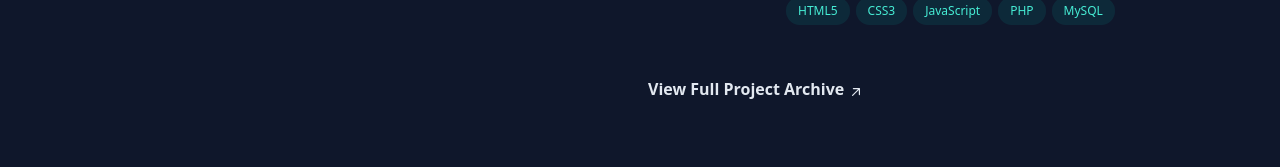
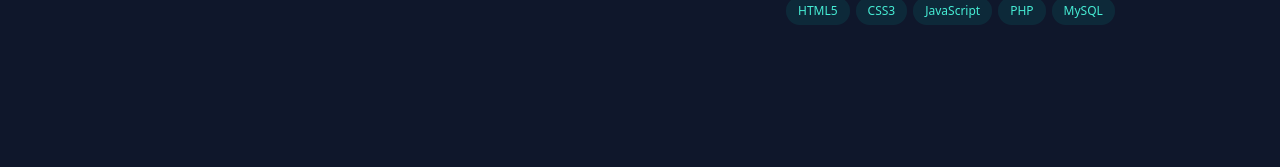
Before and after one commit to leo-amaro/leonardo.amaro, a React (Vite) app: page / in a window 1280 px wide. Shown: the part 3461-3628 px from the top of the page. Built offline with nearby package versions, Linux system fonts and the light colour scheme.

Commit message:
update resume link in Experience component and comment out project archive link in Projects component for future reference

```diff
--- a/src/components/Experience.jsx
+++ b/src/components/Experience.jsx
@@ -180,7 +180,7 @@ export default function Experience() {
             <div className="mt-12 text-center">
                 <a
                     className="inline-flex items-center px-6 py-3 bg-slate-800 hover:bg-slate-700 text-slate-200 hover:text-teal-300 font-medium rounded-lg border border-slate-600 hover:border-teal-400/50 transition-all duration-300 group"
-                    href="/Leonardo-Amaro-Resume.pdf"
+                    href="/amaro.leonardo.resume.portfolio.pdf"
                     target="_blank"
                     rel="noreferrer noopener"
                 >
--- a/src/components/Project.jsx
+++ b/src/components/Project.jsx
@@ -70,7 +70,7 @@ export default function Projects() {
                         </li>
                     ))}
                 </ul>
-                <div className="mt-12">
+                {/* <div className="mt-12">
                     <a className="inline-flex items-baseline font-medium leading-tight text-slate-200 hover:text-teal-300 focus-visible:text-teal-300 font-semibold text-slate-200 group/link text-base" href="#" target="_blank" rel="noreferrer noopener" aria-label="View Full Project Archive (opens in a new tab)">
                         <span>View Full <span className="inline-block">Project Archive
                             <svg xmlns="http://www.w3.org/2000/svg" viewBox="0 0 20 20" fill="currentColor" className="inline-block h-4 w-4 shrink-0 transition-transform group-hover/link:-translate-y-1 group-hover/link:translate-x-1 group-focus-visible/link:-translate-y-1 group-focus-visible/link:translate-x-1 motion-reduce:transition-none ml-1 translate-y-px" aria-hidden="true">
@@ -78,7 +78,7 @@ export default function Projects() {
                             </svg>
                         </span></span>
                     </a>
-                </div>
+                </div> */}
             </div>
         </section>
     );
```
Also changed, not shown: 1 other file (tests, documents, lock files or other folders).
